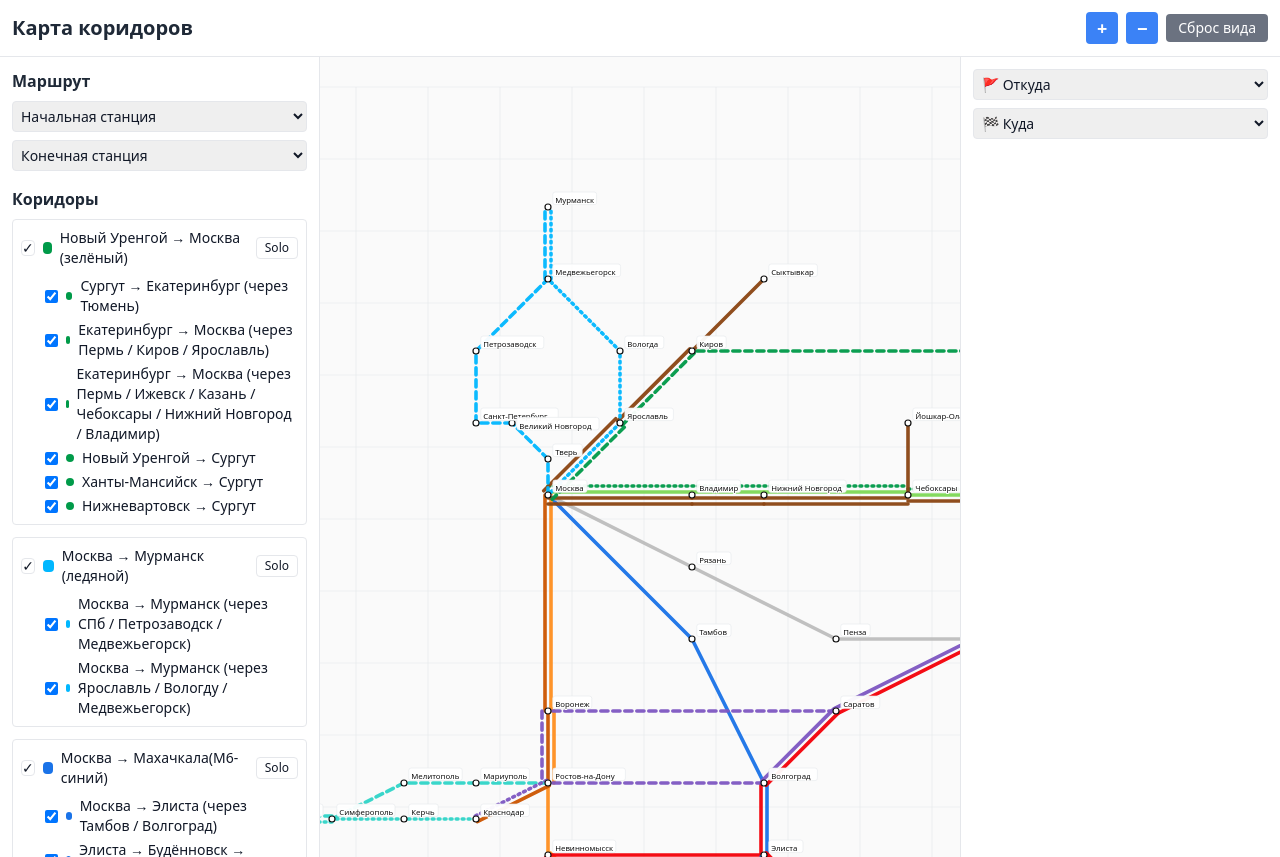
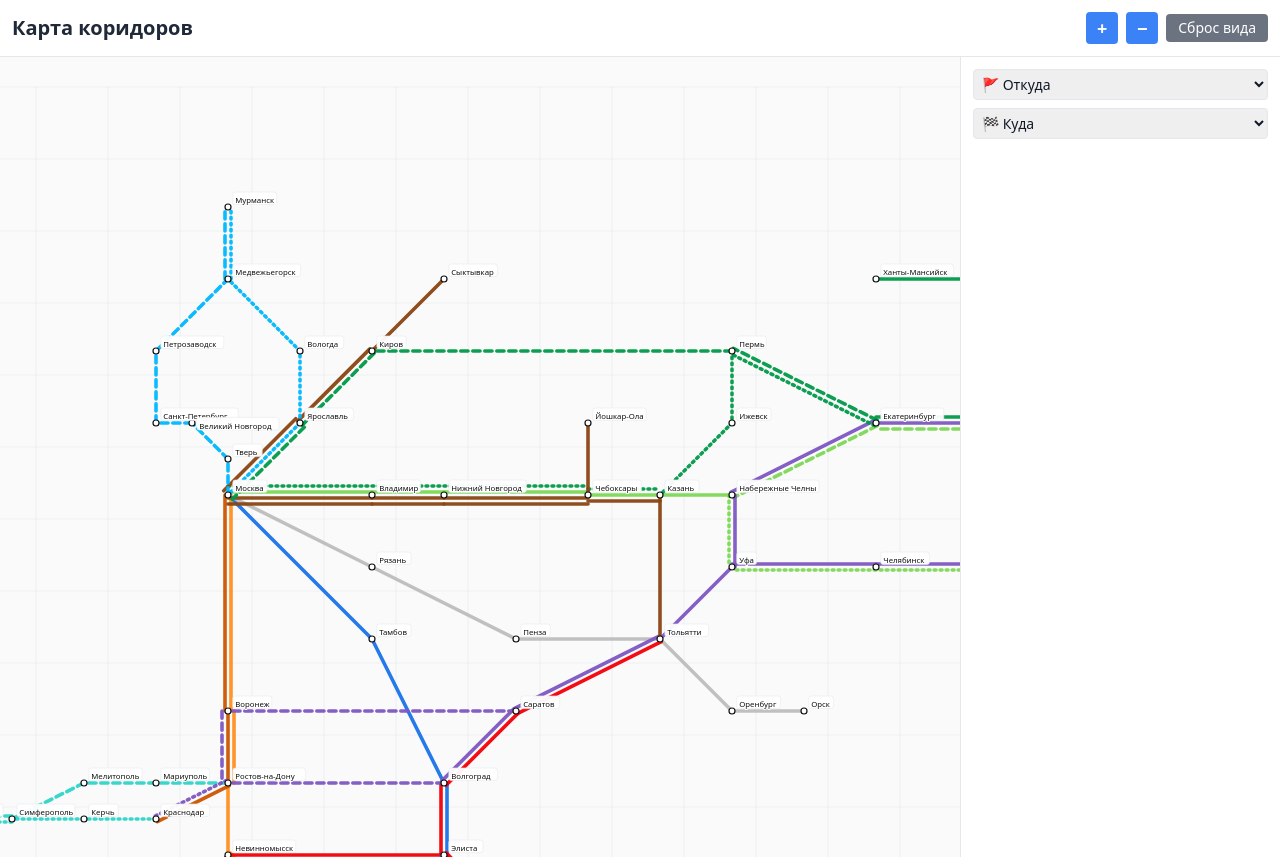
Before and after one commit to hhwwwww1414/DriveMetro, a React (Vite) app: page / in a window 1280 px wide. Built offline with nearby package versions, Linux system fonts and the light colour scheme.

Commit message:
Update App.tsx

```diff
--- a/src/App.tsx
+++ b/src/App.tsx
@@ -167,7 +167,7 @@ const CORRIDORS: Corridor[] = [
 
 function buildEdges(line: LineDef){ return line.segments.map(id=>{ const s=getSegment(id); return s?{a:s.from,b:s.to,lineId:line.id}:undefined; }).filter(Boolean) as Array<{a:string;b:string;lineId:string}>; }
 
-export default function App(){
+export default function MetroBranches(){
   const [scale,setScale]=useState(0.6);
   const [translateX,setTranslateX]=useState(300);
   const [translateY,setTranslateY]=useState(150);
@@ -227,6 +227,7 @@ export default function App(){
   }, [pathSegments, pathInfo.path, findLineBySegment]);
   const [animating, setAnimating] = useState(false);
   const [animProgress, setAnimProgress] = useState(0);
+
   const handleBuild = useCallback(() => {
     if(pathEdges.length===0) return;
     setBuilt(true);
@@ -250,6 +251,7 @@ export default function App(){
     });
     setAnimating(false);
   }, []);
+
   const handleGo = useCallback(() => {
     if(pathEdges.length===0) return;
     setAnimating(true);
@@ -288,6 +290,7 @@ export default function App(){
     }
     return null;
   },[animProgress,pathEdges,pos]);
+
   const containerWidth=1200, containerHeight=800;
 
   const handleZoom = useCallback((delta:number, centerX?:number, centerY?:number)=>{
@@ -307,44 +310,6 @@ export default function App(){
   const handleMouseUp = useCallback(()=>{ setIsDragging(false); },[]);
   const resetView = useCallback(()=>{ setScale(0.6); setTranslateX(300); setTranslateY(150); },[]);
 
-  // === Legend / visibility controls ===
-  const handleToggleLine = useCallback((lineId: string) => {
-    setVisible(prev => ({ ...prev, [lineId]: prev[lineId] === false ? true : !prev[lineId] }));
-  }, []);
-
-  const handleToggleCorridor = useCallback((corridorId: string) => {
-    const corridor = CORRIDORS.find(c => c.id === corridorId);
-    if (!corridor) return;
-    const onCount = corridor.lineIds.filter(id => visible[id] !== false).length;
-    const turnOn = onCount < corridor.lineIds.length;
-    setVisible(prev => {
-      const next: Record<string, boolean> = { ...prev };
-      corridor.lineIds.forEach(id => { next[id] = turnOn; });
-      return next;
-    });
-  }, [visible]);
-
-  const handleSoloCorridor = useCallback((corridorId: string) => {
-    const corridor = CORRIDORS.find(c => c.id === corridorId);
-    if (!corridor) return;
-    setVisible(() => {
-      const next: Record<string, boolean> = {};
-      for (const l of LINES) next[l.id] = corridor.lineIds.includes(l.id);
-      return next;
-    });
-  }, []);
-
-  // Простой самотест (для панели статуса)
-  const selfTestResult = useMemo(() => {
-    const errors: string[] = [];
-    const lineIds = new Set(LINES.map(l => l.id));
-    for (const c of CORRIDORS) {
-      for (const id of c.lineIds) {
-        if (!lineIds.has(id)) errors.push(`В коридоре "${c.name}" отсутствует линия "${id}"`);
-      }
-    }
-    return { errors };
-  }, []);
 
   return (
     <div className="w-full bg-white text-gray-900 min-h-screen">
@@ -358,59 +323,6 @@ export default function App(){
       </div>
 
       <div className="flex">
-        <div className="w-80 bg-white border-r p-3 h-screen overflow-y-auto">
-          <div className="mb-4">
-            <h3 className="font-bold text-base mb-2 text-gray-800">Маршрут</h3>
-            <div className="space-y-2 text-sm">
-              <select value={startStation} onChange={e=>setStartStation(e.target.value)} className="w-full border p-1 rounded">
-                <option value="">Начальная станция</option>
-                {stations.map(s=>(<option key={s} value={s}>{s}</option>))}
-              </select>
-              <select value={endStation} onChange={e=>setEndStation(e.target.value)} className="w-full border p-1 rounded">
-                <option value="">Конечная станция</option>
-                {stations.map(s=>(<option key={s} value={s}>{s}</option>))}
-              </select>
-              {pathOptions.length>1 && (
-                <select value={pathIndex} onChange={e=>setPathIndex(Number(e.target.value))} className="w-full border p-1 rounded">
-                  {pathOptions.map((p,i)=>(<option key={i} value={i}>Вариант {i+1} ({Math.round(p.length)})</option>))}
-                </select>
-              )}
-              {pathInfo.path.length>1 && (
-                <div className="pt-1 space-y-1">
-                  <div>Протяжённость: {Math.round(pathInfo.length)}</div>
-                  <div className="text-xs text-gray-600 break-words">{pathInfo.path.join(' → ')}</div>
-                  {routeDetails.length>0 && (
-                    <ol className="mt-2 text-xs text-gray-700 list-decimal pl-4 space-y-1">
-                      {routeDetails.map((g,i)=>(
-                        <li key={i}>
-                          Проезд по ветке <span style={{color:g.line?.color}}>{g.line?.name ?? '—'}</span> от {g.stations[0]} до {g.stations[g.stations.length-1]}
-                          {g.stations.length>2 && (
-                            <div className="ml-4">
-                              {g.stations.slice(1,-1).map(s=>(<div key={s}>{s}</div>))}
-                            </div>
-                          )}
-                        </li>
-                      ))}
-                    </ol>
-                  )}
-                </div>
-              )}
-            </div>
-          </div>
-          <h3 className="font-bold text-base mb-2 text-gray-800">Коридоры</h3>
-          <LegendCorridors CORRIDORS={CORRIDORS} LINES={LINES} visible={visible} toggleCorridor={handleToggleCorridor} soloCorridor={handleSoloCorridor} toggleLine={handleToggleLine} />
-          <div className="mt-4 border-t pt-3 text-xs">
-            <div className="font-semibold text-gray-800 mb-1">Статус</div>
-            {selfTestResult.errors.length>0 ? (
-              <div className="p-2 bg-red-50 border border-red-200 rounded text-red-700 space-y-1">
-                {selfTestResult.errors.map((e: string, i: number)=>(<div key={i}>• {e}</div>))}
-              </div>
-            ) : (
-              <div className="p-2 bg-green-50 border border-green-200 rounded text-green-700">✓ Проверки пройдены</div>
-            )}
-          </div>
-        </div>
-
         <div className="flex-1 overflow-hidden relative">
           <svg
             ref={svgRef}
@@ -447,30 +359,16 @@ export default function App(){
             <button onClick={handleReset} className="absolute top-1 right-1 text-gray-400 hover:text-gray-600">✕</button>
           )}
           <div className="space-y-2 text-sm">
-            <select
-              value={startStation}
-              onChange={(e: React.ChangeEvent<HTMLSelectElement>) => setStartStation(e.target.value)}
-              disabled={built}
-              className="w-full border p-1 rounded"
-            >
+            <select value={startStation} onChange={e=>setStartStation(e.target.value)} disabled={built} className="w-full border p-1 rounded">
               <option value="">🚩 Откуда</option>
               {stations.map(s=>(<option key={s} value={s}>{s}</option>))}
             </select>
-            <select
-              value={endStation}
-              onChange={(e: React.ChangeEvent<HTMLSelectElement>) => setEndStation(e.target.value)}
-              disabled={built}
-              className="w-full border p-1 rounded"
-            >
+            <select value={endStation} onChange={e=>setEndStation(e.target.value)} disabled={built} className="w-full border p-1 rounded">
               <option value="">🏁 Куда</option>
               {stations.map(s=>(<option key={s} value={s}>{s}</option>))}
             </select>
             {pathOptions.length>1 && !built && (
-              <select
-                value={pathIndex}
-                onChange={(e: React.ChangeEvent<HTMLSelectElement>) => setPathIndex(Number(e.target.value))}
-                className="w-full border p-1 rounded"
-              >
+              <select value={pathIndex} onChange={e=>setPathIndex(Number(e.target.value))} className="w-full border p-1 rounded">
                 {pathOptions.map((p,i)=>(<option key={i} value={i}>Вариант {i+1} ({Math.round(p.length)})</option>))}
               </select>
             )}
@@ -535,75 +433,3 @@ function StationsAndLabels({stations,pos,labels}:{stations:string[]; pos:Record<
       </g>); })}
   </>;
 }
-
-type LegendProps = {
-  CORRIDORS: Corridor[];
-  LINES: LineDef[];
-  visible: Record<string, boolean>;
-  toggleCorridor: (corridorId: string) => void;
-  soloCorridor: (corridorId: string) => void;
-  toggleLine: (lineId: string) => void;
-};
-
-function LegendCorridors({
-  CORRIDORS,
-  LINES,
-  visible,
-  toggleCorridor,
-  soloCorridor,
-  toggleLine,
-}: LegendProps) {
-  return (
-    <div className="space-y-3 text-sm">
-      {CORRIDORS.map(c => {
-        const lines = LINES.filter(l => c.lineIds.includes(l.id));
-        const enabledCount = lines.filter(l => visible[l.id] !== false).length;
-        const allOn = enabledCount === lines.length;
-        const someOn = enabledCount > 0 && !allOn;
-
-        return (
-          <div key={c.id} className="border rounded p-2">
-            <div className="flex items-center gap-2">
-              <button
-                onClick={() => toggleCorridor(c.id)}
-                className="w-4 h-4 border rounded flex items-center justify-center"
-                title={allOn ? "Выключить коридор" : "Включить коридор"}
-                aria-pressed={allOn}
-              >
-                {allOn ? "✓" : someOn ? "–" : ""}
-              </button>
-              <div className="w-3 h-3 rounded" style={{ background: c.color ?? "#999" }} />
-              <div className="font-medium">{c.name}</div>
-              <button
-                onClick={() => soloCorridor(c.id)}
-                className="ml-auto text-xs px-2 py-0.5 border rounded hover:bg-gray-50"
-                title="Показать только этот коридор"
-              >
-                Solo
-              </button>
-            </div>
-
-            <div className="mt-2 pl-6 space-y-1">
-              {lines.map(l => {
-                const on = visible[l.id] !== false;
-                return (
-                  <label key={l.id} className="flex items-center gap-2 cursor-pointer">
-                    <input
-                      type="checkbox"
-                      checked={on}
-                      onChange={() => toggleLine(l.id)}
-                    />
-                    <span className="inline-flex items-center gap-2">
-                      <span className="w-2 h-2 rounded" style={{ background: l.color }} />
-                      {l.name}
-                    </span>
-                  </label>
-                );
-              })}
-            </div>
-          </div>
-        );
-      })}
-    </div>
-  );
-}
```
